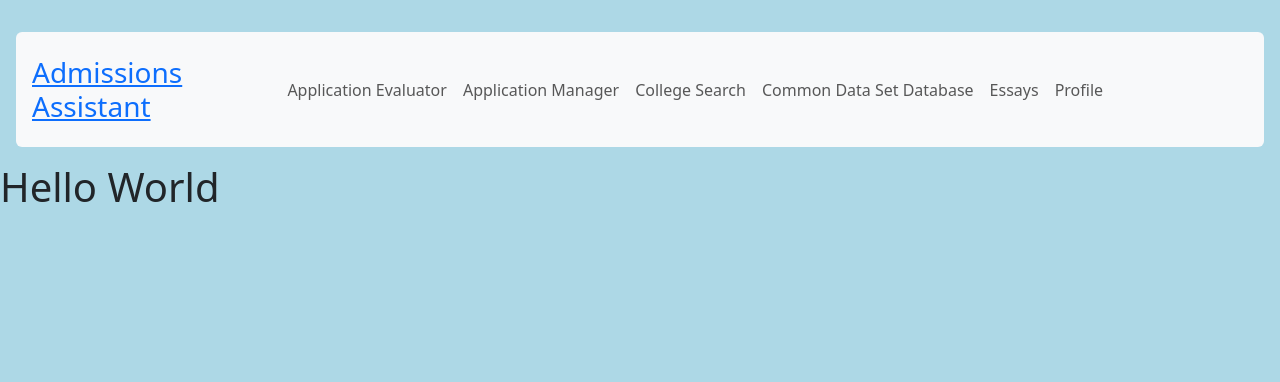
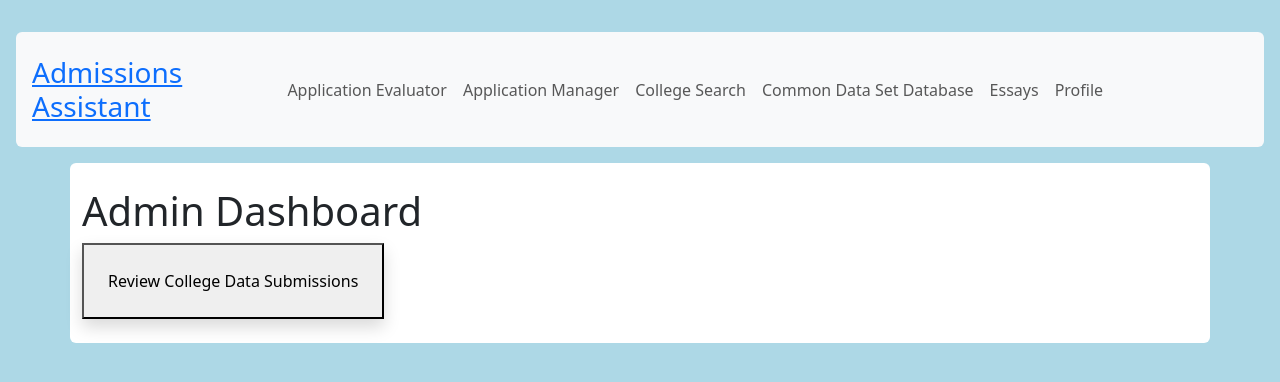
Before and after one commit to Project-Shipwrecking/AICollegeCounselor, a Next.js app in the folder nextjs/: page /admin in a window 1280 px wide. Shown: the top 382 px of the page. Built offline with nearby package versions, Linux system fonts and the light colour scheme; no server answers.

Commit message:
Fix Essays page

```diff
--- a/nextjs/app/admin/page.tsx
+++ b/nextjs/app/admin/page.tsx
@@ -2,11 +2,18 @@ import React from "react";
 
 export default async function Page() {
   return (
-    <section>
-      <h1>Hello World</h1>
-      <form>
-
-      </form>
+    <section className="container mx-auto py-4 rounded bg-white shadow-md mb-3">
+      <div className="flex flex-col space-y-4">
+        <h1 className="text-2xl font-bold">Admin Dashboard</h1>
+        <div className="grid grid-cols-1 md:grid-cols-2 gap-4">
+          <a href="/admin/common-data-set-database/approver" className="no-underline">
+            <button className="w-full p-4 bg-blue-600 hover:bg-blue-700rounded shadow transition-colors">
+              Review College Data Submissions
+            </button>
+          </a>
+          {/* Add more admin tools/buttons here as needed */}
+        </div>
+      </div>
     </section>
   );
 }
--- a/nextjs/app/api/admin/route.ts
+++ b/nextjs/app/api/admin/route.ts
@@ -6,7 +6,9 @@ const uri = process.env.MONGODB_URI as string; // Set your MongoDB Atlas URI in
 const client = new MongoClient(uri);
 
 export async function GET(req: NextRequest) {
+  console.log("Checking admin status...");
   const session = await auth();
+
 
   await client.connect();
   const db = client.db("init-cluster"); // Replace with your DB name
@@ -16,9 +18,10 @@ export async function GET(req: NextRequest) {
     return NextResponse.json({ error: "Unauthorized" }, { status: 401 })
   }
 
-  const user = await users.findOne({ id: session?.user?.id });
+  const user = await users.findOne({ username: session.user.name });
 
-  if(!user) return NextResponse.json({ error: "Unauthorized" }, { status: 401 });
+  if(!user) return NextResponse.json(false);
+  console.log("User found:", user);
   const isAdmin = user.admin === true;
 
   return NextResponse.json(isAdmin);
--- a/nextjs/app/api/application/essay/route.ts
+++ b/nextjs/app/api/application/essay/route.ts
@@ -48,6 +48,7 @@ export async function POST(req: NextRequest) {
         }
 
         const data = await req.json();
+        console.log(data);
         if (!data || !data.essay) {
             return NextResponse.json({ error: "Essay data is required." }, { status: 400 });
         }
@@ -57,7 +58,7 @@ export async function POST(req: NextRequest) {
         const db = client.db(dbName);
         const collection = db.collection("users");
         const user = await collection.findOne({
-            id: token.sub,
+            username: token.name,
         });
 
         if (!user) {
--- a/nextjs/app/app/essays/editing/page.tsx
+++ b/nextjs/app/app/essays/editing/page.tsx
@@ -62,6 +62,7 @@ export default function Page() {
               essays.map((essay) => (
                 <div key={String(essay.id)} className="border p-4 rounded">
                   <h2 className="text-xl font-bold">{essay.name}</h2>
+                  <p className="text-gray-600">{essay.prompt}</p>
                   <textarea
                     className="w-100 cols border p-2 my-2"
                     value={String(essay.content)}
@@ -79,9 +80,9 @@ export default function Page() {
                     className="btn text-white px-4 py-2 rounded hover:bg-blue-600 btn-primary"
                     onClick={async () => {
                       await fetch("/api/application/essay/", {
-                        method: "PUT",
+                        method: "POST",
                         headers: { "Content-Type": "application/json" },
-                        body: JSON.stringify(essay),
+                        body: JSON.stringify({essay}),
                       }).catch((error) => {
                         alert(
                           "Error saving essay " + essay.name + ": " + error
--- a/nextjs/app/app/essays/page.tsx
+++ b/nextjs/app/app/essays/page.tsx
@@ -28,7 +28,7 @@ export default function Page() {
         </div>
 
         {/* Card 2: Brainstorming */}
-        <div className="col-12 col-md-4 mb-4">
+        {/* <div className="col-12 col-md-4 mb-4">
           <div className="card h-100 shadow-sm border-0 rounded-lg">
             <div className="card-body d-flex flex-column justify-content-between">
               <div>
@@ -45,7 +45,7 @@ export default function Page() {
               </a>
             </div>
           </div>
-        </div>
+        </div> */}
 
         {/* Card 3: Editing */}
         <div className="col-12 col-md-4 mb-4">
--- a/nextjs/components/Header.tsx
+++ b/nextjs/components/Header.tsx
@@ -9,6 +9,7 @@ function Header() {
     fetch("/api/admin")
       .then((res) => res.json())
       .then((data) => {
+        console.log(data)
         if (data === true) setIsAdmin(true);
       })
       .catch(() => {});
--- a/nextjs/next.config.js
+++ b/nextjs/next.config.js
@@ -2,6 +2,16 @@
 
 /** @type {import('next').NextConfig} */
 const nextConfig = {
+  images: {
+    remotePatterns: [
+      {
+        protocol: 'https',
+        hostname: 'www.usnews.com',
+        port: '',
+        pathname: '/**',
+      },
+    ],
+  },
 };
 
 module.exports = nextConfig
```
Also changed, not shown: nextjs/app/app/college-search/page.tsx (+11 -2 lines), nextjs/app/app/essays/brainstorming/page.tsx (deleted, +0 -9 lines), 1 other file (tests, documents, lock files or other folders).
